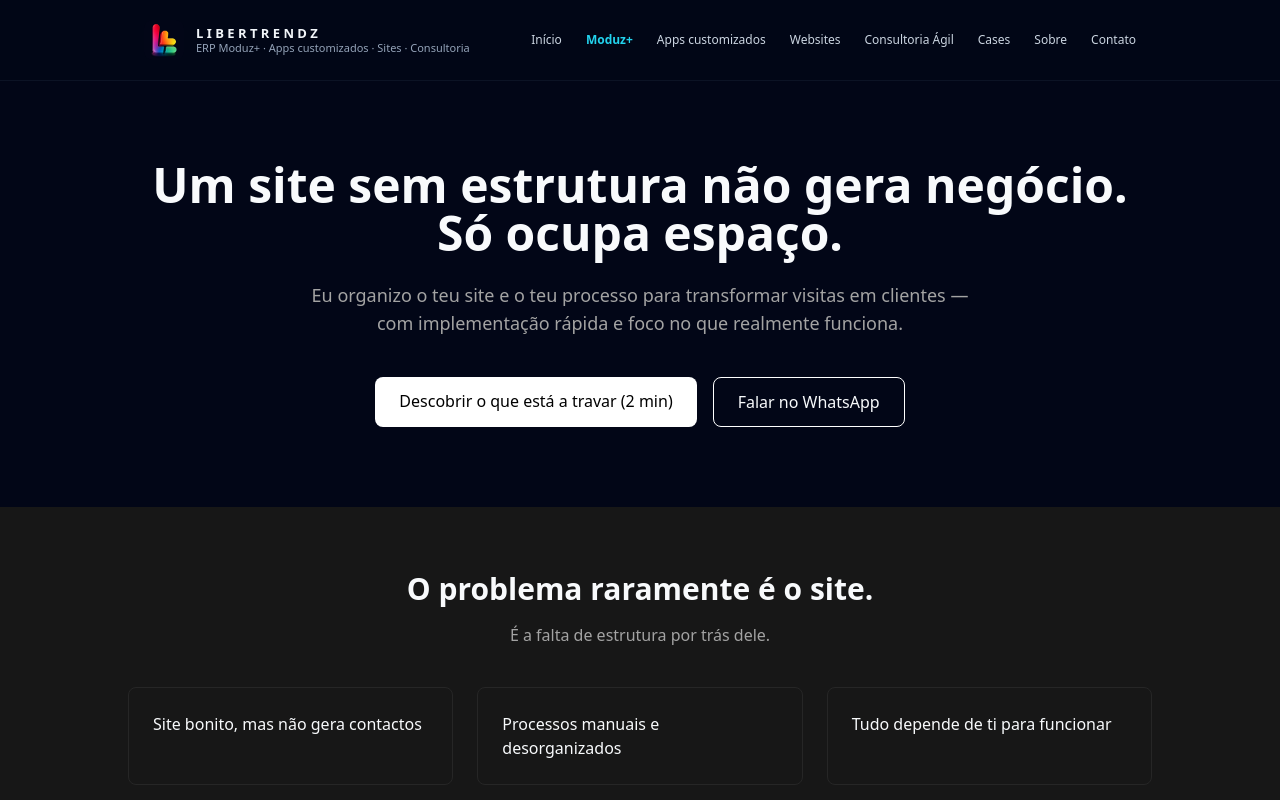
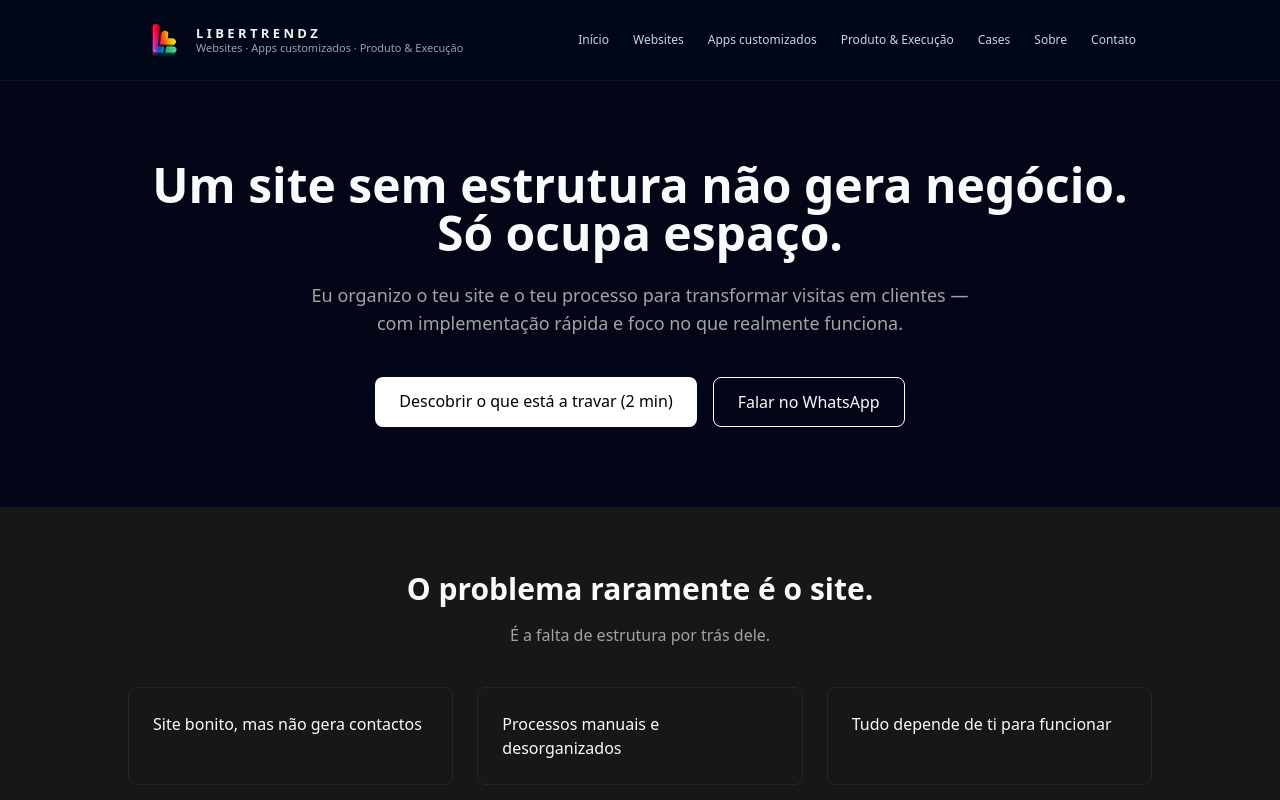
Before and after one commit to libertrendz/libertrendz-site, a Next.js app: page / in a window 1280 px wide. Shown: the top 800 px of the page. Built offline with nearby package versions, Linux system fonts and the light colour scheme.

Commit message:
Update layout.tsx

```diff
--- a/app/layout.tsx
+++ b/app/layout.tsx
@@ -1,4 +1,5 @@
 // app/layout.tsx
+
 import type { Metadata, Viewport } from "next";
 import Image from "next/image";
 import "./globals.css";
@@ -7,7 +8,7 @@ import HideOnPaths from "@/components/hide-on-paths";
 export const metadata: Metadata = {
   title: "Libertrendz",
   description:
-    "Libertrendz — Moduz+, Apps customizados, Websites, Consultoria Ágil para PMEs.",
+    "Libertrendz — Websites, Apps customizados e desenvolvimento de produto para negócios que precisam de mais clareza e resultado.",
   icons: {
     icon: [
       { url: "/favicon.ico" },
@@ -21,7 +22,7 @@ export const metadata: Metadata = {
   },
 };
 
-// Blindagem para browser in-app do Instagram (tipografia/zoom “inflado”)
+// Blindagem para browser in-app do Instagram
 export const viewport: Viewport = {
   width: "device-width",
   initialScale: 1,
@@ -55,7 +56,7 @@ export default function RootLayout({ children }: { children: React.ReactNode })
                     LIBERTRENDZ
                   </span>
                   <span className="text-[11px] text-slate-400">
-                    ERP Moduz+ · Apps customizados · Sites · Consultoria
+                    Websites · Apps customizados · Produto &amp; Execução
                   </span>
                 </div>
               </a>
@@ -66,28 +67,26 @@ export default function RootLayout({ children }: { children: React.ReactNode })
                   Início
                 </a>
 
-                <a
-                  href="/moduz"
-                  className="font-semibold text-cyan-400 hover:text-cyan-300"
-                >
-                  Moduz+
+                <a href="/sites" className="hover:text-accent-400">
+                  Websites
                 </a>
 
                 <a href="/apps" className="hover:text-accent-400">
                   Apps customizados
                 </a>
-                <a href="/sites" className="hover:text-accent-400">
-                  Websites
+
+                <a href="/agile" className="hover:text-accent-400">
+                  Produto &amp; Execução
                 </a>
-                <a href="/agile" className="hover:text-accent-400">
-                  Consultoria Ágil
-                </a>
+
                 <a href="/cases" className="hover:text-accent-400">
                   Cases
                 </a>
+
                 <a href="/sobre" className="hover:text-accent-400">
                   Sobre
                 </a>
+
                 <a href="/contato" className="hover:text-accent-400">
                   Contato
                 </a>
@@ -109,28 +108,26 @@ export default function RootLayout({ children }: { children: React.ReactNode })
                       Início
                     </a>
 
-                    <a
-                      href="/moduz"
-                      className="inline-flex items-center gap-2 rounded-md px-2 py-1 font-semibold text-cyan-400 hover:text-cyan-300"
-                    >
-                      Moduz+
+                    <a href="/sites" className="hover:text-accent-400">
+                      Websites
                     </a>
 
                     <a href="/apps" className="hover:text-accent-400">
                       Apps customizados
                     </a>
-                    <a href="/sites" className="hover:text-accent-400">
-                      Sites & Landing Pages
+
+                    <a href="/agile" className="hover:text-accent-400">
+                      Produto &amp; Execução
                     </a>
-                    <a href="/agile" className="hover:text-accent-400">
-                      Consultoria Ágil
-                    </a>
+
                     <a href="/cases" className="hover:text-accent-400">
                       Cases
                     </a>
+
                     <a href="/sobre" className="hover:text-accent-400">
                       Sobre
                     </a>
+
                     <a href="/contato" className="hover:text-accent-400">
                       Contato
                     </a>
@@ -172,12 +169,11 @@ export default function RootLayout({ children }: { children: React.ReactNode })
                 </div>
 
                 <div className="text-[10px] text-slate-500">
-                  © {new Date().getFullYear()} Libertrendz. Todos os direitos
-                  reservados.
+                  © {new Date().getFullYear()} Libertrendz. Todos os direitos reservados.
                 </div>
 
                 <div className="text-[10px] text-slate-500">
-                  Moduz+ · Apps customizados · Sites · Consultoria Ágil
+                  Websites · Apps customizados · Produto &amp; Execução
                 </div>
               </div>
 
```
